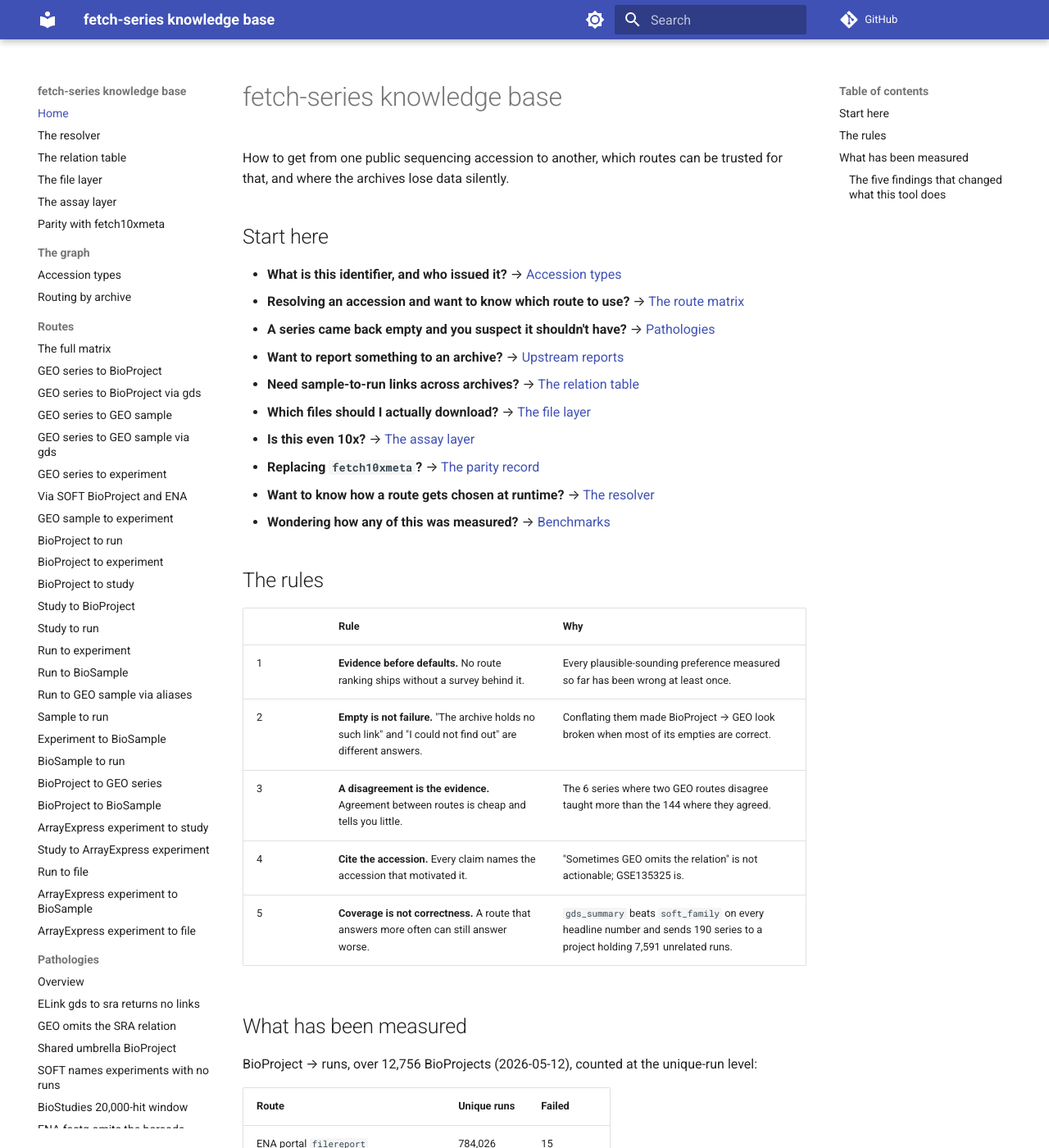
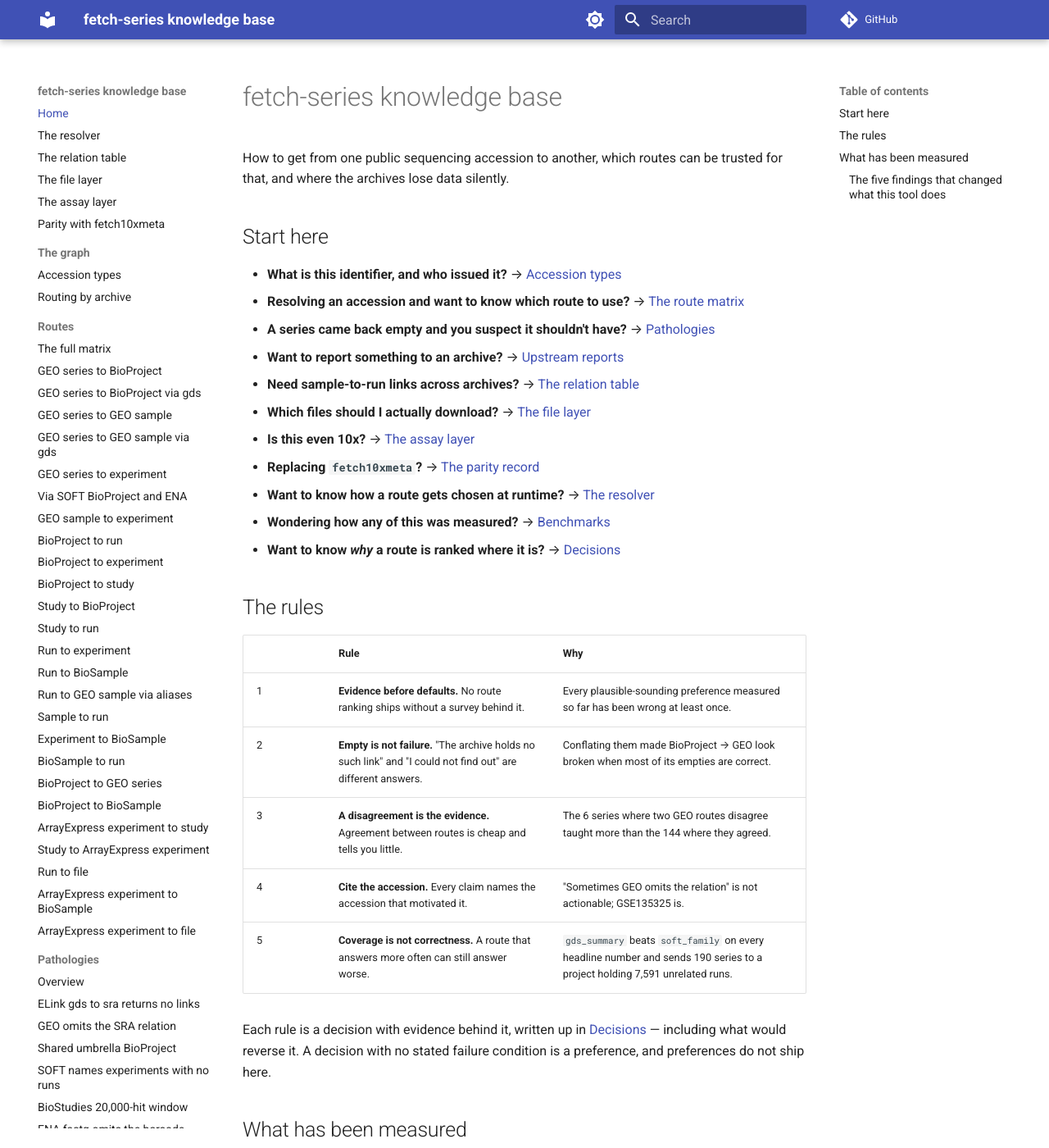
Before and after one commit to cellgeni/fetch-series, an MkDocs documentation site: the page built from docs/index.md, in a window 1280 px wide and 1400 px high. Shown: the whole window at 82% size. Built offline with MkDocs 1.6.1 and Material for MkDocs 9.7.7, drawn with Linux system fonts in a browser that asks for light colours; comment, search, counter and statistics services are not loaded.

Commit message:
docs: point the front door at the decision log
Co-Authored-By: Claude Opus 5 <noreply@anthropic.com>

```diff
--- a/docs/index.md
+++ b/docs/index.md
@@ -19,6 +19,7 @@ trusted for that, and where the archives lose data silently.
 - **Replacing `fetch10xmeta`?** → [The parity record](fetch10xmeta-parity.md)
 - **Want to know how a route gets chosen at runtime?** → [The resolver](resolver.md)
 - **Wondering how any of this was measured?** → [Benchmarks](benchmarks/index.md)
+- **Want to know *why* a route is ranked where it is?** → [Decisions](decisions/index.md)
 
 ## The rules
 
@@ -29,6 +30,11 @@ trusted for that, and where the archives lose data silently.
 | 3 | **A disagreement is the evidence.** Agreement between routes is cheap and tells you little. | The 6 series where two GEO routes disagree taught more than the 144 where they agreed. |
 | 4 | **Cite the accession.** Every claim names the accession that motivated it. | "Sometimes GEO omits the relation" is not actionable; GSE135325 is. |
 | 5 | **Coverage is not correctness.** A route that answers more often can still answer worse. | `gds_summary` beats `soft_family` on every headline number and sends 190 series to a project holding 7,591 unrelated runs. |
+
+Each rule is a decision with evidence behind it, written up in
+[Decisions](decisions/index.md) — including what would reverse it. A decision
+with no stated failure condition is a preference, and preferences do not ship
+here.
 
 ## What has been measured
 
```
